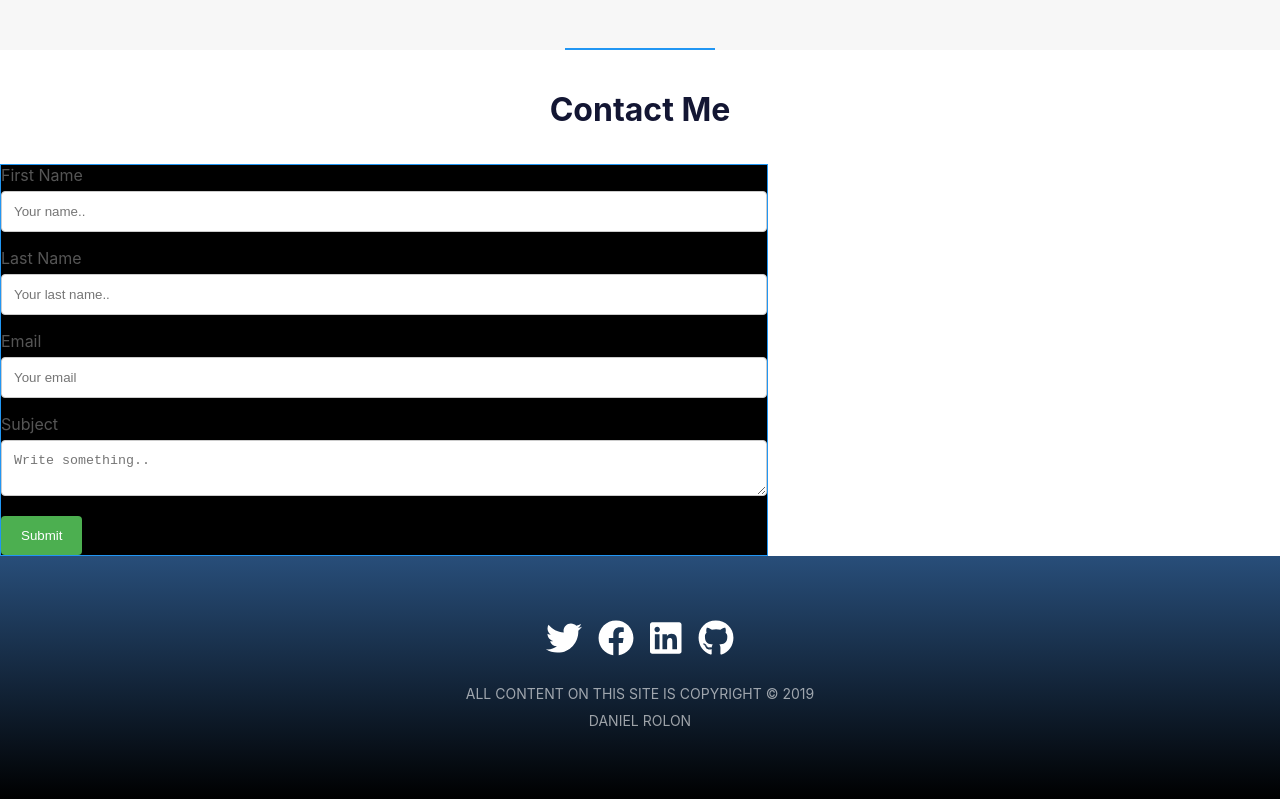
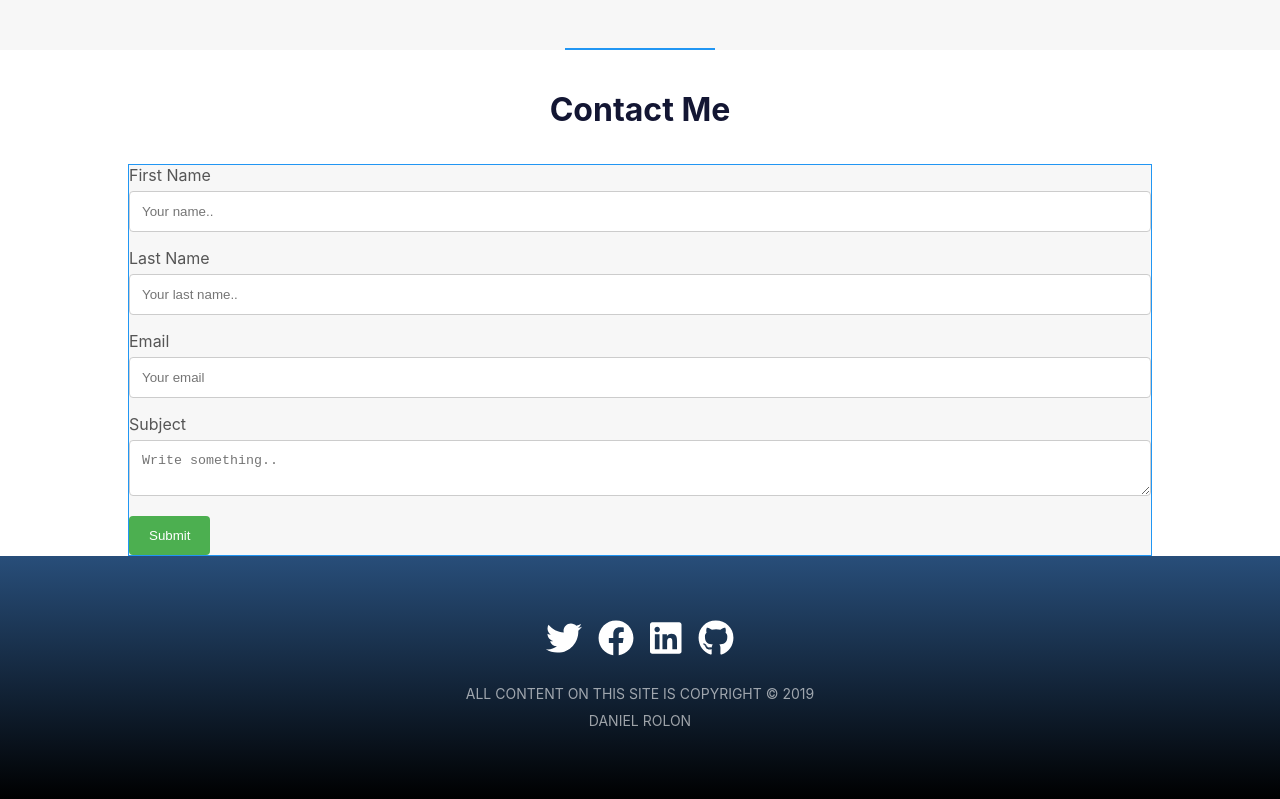
Before and after one commit to drolon1126/Portfolio, a React (Create React App) app: page / in a window 1280 px wide. Shown: the part 2262-3061 px from the top of the page. Built offline with nearby package versions, Linux system fonts and the light colour scheme.

Commit message:
fixing form styling

```diff
--- a/src/App.css
+++ b/src/App.css
@@ -325,9 +325,10 @@ footer ul li a{
 }
 
 .cForm{
-  width: 60%;
+  width: 80%;
+  margin: 0 auto;
   border: 1px solid #2196f3;
-  background-color: #000;
+  background-color: #f7f7f7;
   display: flex;
   flex-direction: column;
   justify-content: center;
```
